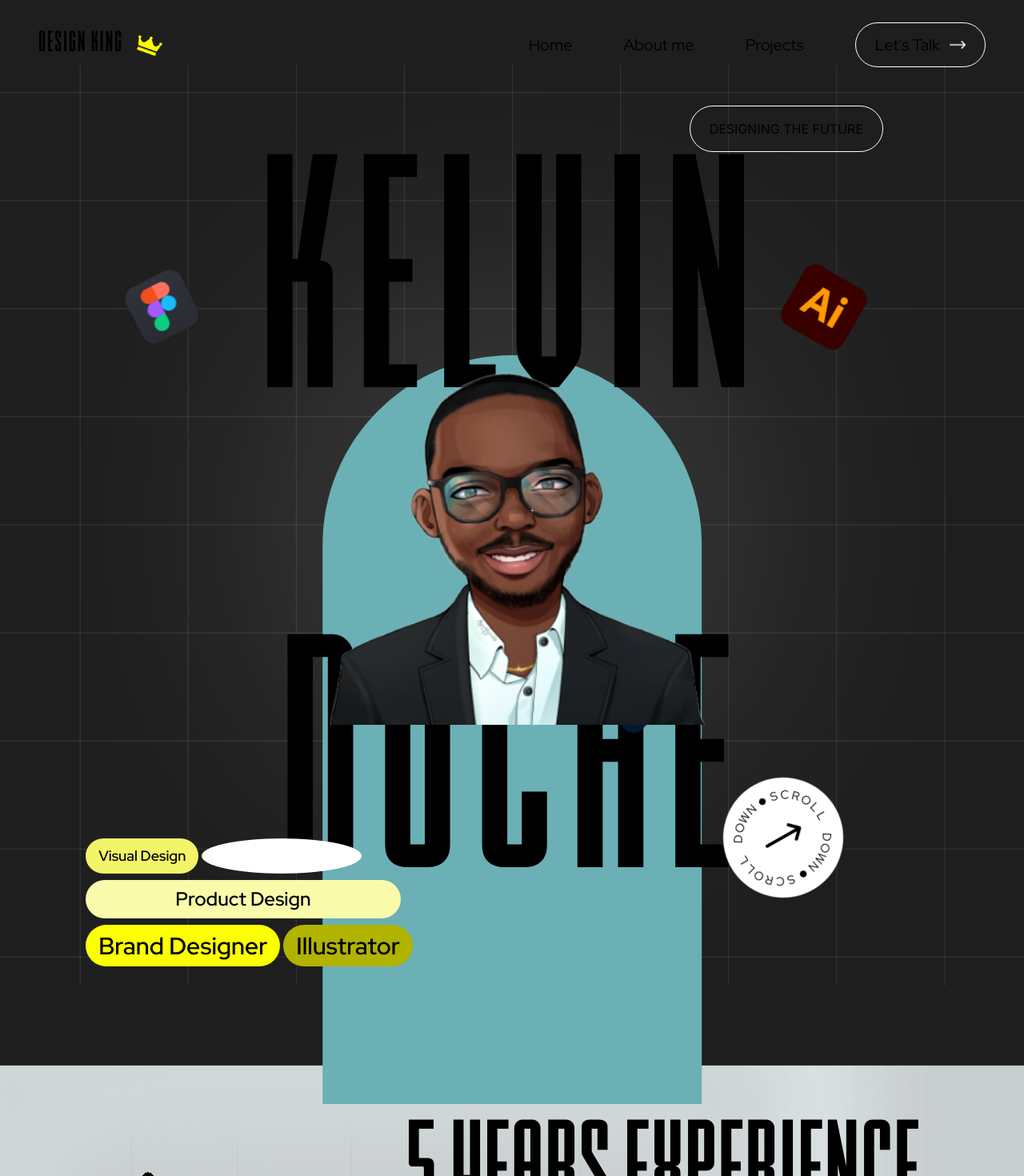
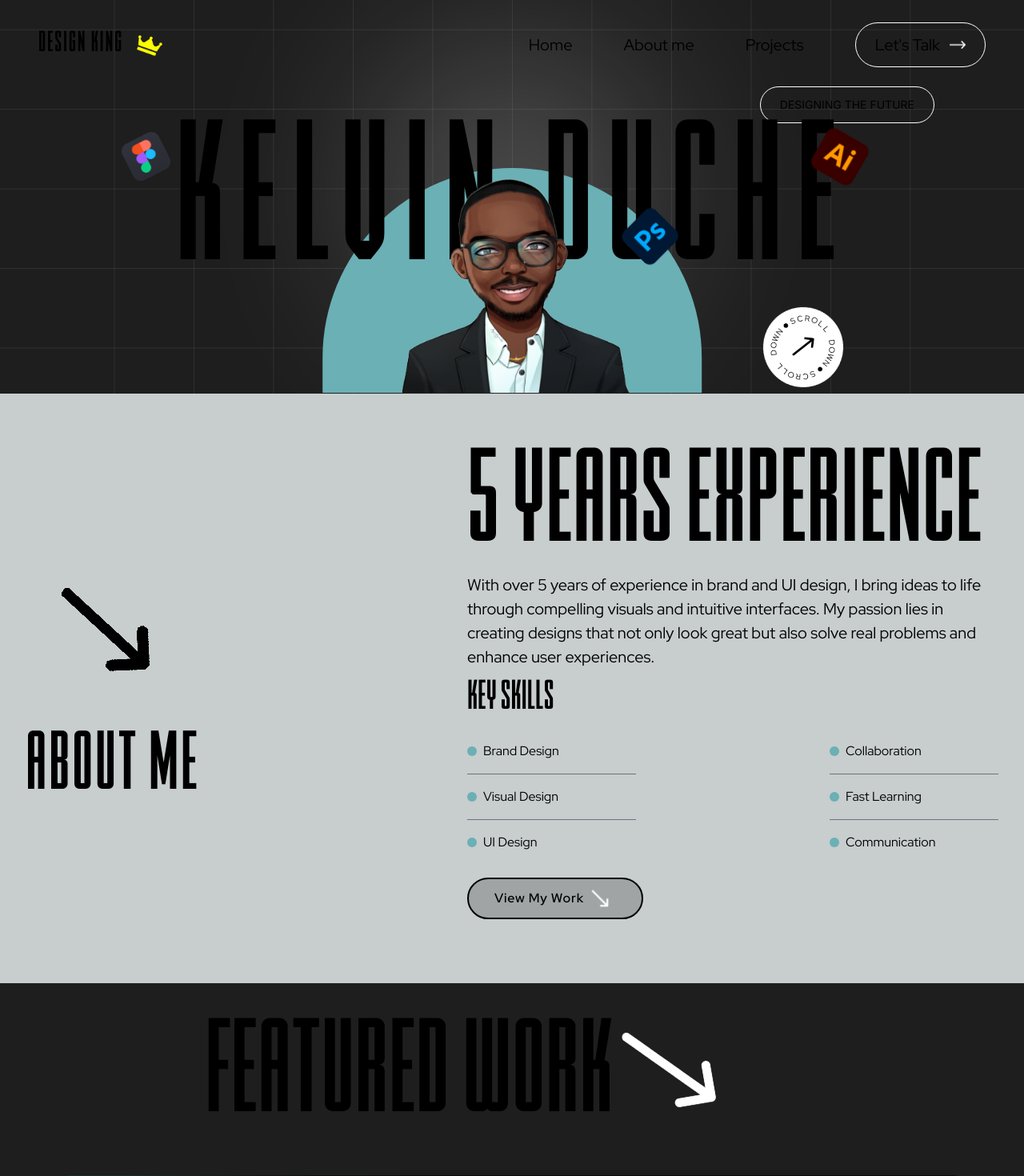
Before and after one commit to DanielEmmanuel1/Kev-Portfolio, a Next.js app: page / in a window 1280 px wide. Shown: the part 20-1490 px from the top of the page at 80% size. Built offline with nearby package versions, Linux system fonts and the light colour scheme.

Commit message:
chore:few tweaks

```diff
--- a/src/app/AboutKev/KevFooter.tsx
+++ b/src/app/AboutKev/KevFooter.tsx
@@ -2,7 +2,7 @@ import Image from "next/image";
 
 const KevFooter = () => {
     return (
-        <footer id="Footer" className="bg-[#ffffff11] rounded-t-full mx-32 pt-28 pb-10 mt-64">
+        <footer id="Footer" className="bg-[#ffffff11] rounded-t-full mx-16  px-16 pt-28 pb-10 mt-64">
             <div>
                 <p className="text-[200px] delirium font-medium text-center">
                     LET&apos;S CONNECT
--- a/src/app/AboutKev/page.tsx
+++ b/src/app/AboutKev/page.tsx
@@ -13,24 +13,24 @@ const AboutKev = () => {
           {/* Left Side Content */}
           <div className="flex flex-col px-12">
             <div className="relative px-4">
-              <p className="delirium font-medium text-[200px]">ABOUT ME</p>
+              <p className="delirium font-medium text-[150px]">ABOUT ME</p>
               <Image
                 src="/images/icon.svg"
-                className="absolute top-[3rem] left-[25.5rem]"
+                className="absolute top-[15%] right-[15%]"
                 height={60}
                 width={23}
                 alt="stuff"
               />
               <Image
                 src="/images/icon.svg"
-                className="absolute top-[13.5rem] left-[0rem] rotate-[180deg]"
+                className="absolute top-[70%] left-[0rem] rotate-[180deg]"
                 height={60}
                 width={23}
                 alt="stuff"
               />
             </div>
             {/* Profile Image Section */}
-            <div>
+            <div className="mt-4">
               <div className="flex gap-16 my-auto">
                 <div className="bg-[#6ab0b5] w-fit rounded-t-full relative bottom-[4rem] left-[-2rem]">
                   <Image
@@ -46,7 +46,7 @@ const AboutKev = () => {
           </div>
           {/* Right Side Content */}
           <div className="w-[65%] leading-loose tracking-wide">
-            <p className="text-[26px] font-light redhat">
+            <p className="text-[20px] font-light redhat">
               Welcome to my portfolio! I&apos;m Duche Kelvin, a freelance Visual
               Designer/UI designer with over 5 years of experience in the
               industry. I specialize in crafting captivating visuals for a
--- a/src/app/about.tsx
+++ b/src/app/about.tsx
@@ -3,17 +3,17 @@ import Head from "next/head";
 
 const About = () => {
   return (
-    <div className="bg-[#C8CDCE] text-black flex justify-between px-28 gap-28 py-16 bg-[url('/images/About.svg')] bg-cover">
+    <div className="bg-[#C8CDCE] flex items-center text-black py-16 px-8">
       <div className="basis-[90%]">
         <div className="">
           <Image
             src="/images/right-arrow-black.svg"
-            width={400}
+            width={200}
             height={200}
             alt="blackarrow"
           />
         </div>
-        <p className="text-[200px] delirium tracking-wide">ABOUT ME</p>
+        <p className="text-[100px] delirium tracking-wide">ABOUT ME</p>
       </div>
 
       <div>
@@ -29,7 +29,7 @@ const About = () => {
 
         <div>
           <p className="delirium text-[50px]">KEY SKILLS</p>
-          <div className="flex justify-between pr-16">
+          <div className="flex justify-between">
             <div>
               <div className="flex items-center gap-2 border-b border-gray-500 pr-24 py-4">
                 <div className="w-3 h-3 bg-[#6AB0B5] rounded-full"></div>
--- a/src/app/feature.tsx
+++ b/src/app/feature.tsx
@@ -2,22 +2,22 @@ import Image from "next/image";
 
 const FeaturedWork = () => {
   return (
-    <div className="flex justify-center items-center min-h-screen">
+    <div className="flex justify-center items-center min-h-screen px-4">
       <div className="w-full h-full">
         <div className="flex items-center ml-60">
-          <p className="delirium text-[200px]">Featured Work</p>
+          <p className="delirium text-[10rem]">Featured Work</p>
           <Image
             src="/images/myarrow.png"
             height={100}
-            width={300}
+            width={200}
             alt="arrow"
             className="rotate-[-10deg] ml-[-30px] mt-[-30px]"
           />
         </div>
         <div className="flex items-center justify-center"></div>
-        <div className="flex flex-col rounded-3xl max-w-[75rem] mx-auto">
-          <div className="bg-[url('/images/honua.png')] bg-contain bg-no-repeat max-w-[75rem] h-[32rem]"></div>
-          <div className="flex justify-between max-w-[75rem] bg-[#1C1C1C] px-12 mt-[-20px] rounded-b-[3rem]">
+        <div className="flex flex-col rounded-3xl max-w-[75rem] mx-auto ">
+          <div className="bg-[url('/images/honua.png')] bg-contain bg-no-repeat max-w-[75rem] h-[32rem] rounded-b-[3rem]"></div>
+          <div className="flex justify-between max-w-[75rem] bg-[#181818] px-12 mt-[-6rem] rounded-b-[3rem] py-3">
             <div className="flex gap-4 items-center">
               <p className="delirium text-[50px]">HONUA</p>
               <p className="redhat bg-opacity-[50%] bg-[#6AB0B5] h-fit px-4 py-1 rounded-full">
--- a/src/app/hero.tsx
+++ b/src/app/hero.tsx
@@ -6,14 +6,14 @@ const HeroSection = () => {
     <div>
       <div className="relative">
         {/* Kelvin Duche text with high z-index */}
-        <div className="text-[25rem] delirium font-medium tracking-[1rem] text-center relative z-30">
+        <div className="text-[15rem] delirium font-medium tracking-[1rem] text-center relative z-30">
           KELVIN DUCHE
           <div className="flex items-end pl-36 py-12 cursor-pointer absolute right-[15%] top-[70%]">
             <Link href="#Footer" className="cursor-pointer">
               <Image
                 src="/images/scroll.png"
                 height={150}
-                width={150}
+                width={100}
                 alt="scroll"
                 className="animate-slow-spin cursor-pointer"
               />
@@ -21,7 +21,7 @@ const HeroSection = () => {
           </div>
 
           {/* stones */}
-          <div className="absolute left-[5%] top-[80%]">
+          {/* <div className="absolute left-[5%] top-[80%]">
             <div className="flex gap-1 py-1">
               <p className=" py-2 rounded-full text-lg bg-[#f3f467] text-black tracking-normal redhat px-4">
                 Visual Design
@@ -45,19 +45,19 @@ const HeroSection = () => {
               </div>
               <div className=" bg-white rounded-full"></div>
             </div>
-          </div>
+          </div> */}
         </div>
 
         {/* Blue background (lower z-index than text) */}
-        <div className="absolute w-[40%] h-[78%] rounded-t-full left-1/2 transform -translate-x-1/2 top-[30%] z-10 bg-[#6ab0b5]">
+        <div className="absolute w-[40%] h-[78%] rounded-t-full left-1/2 transform -translate-x-1/2 top-[35%] z-10 bg-[#6ab0b5]">
           {/* This is the blue background */}
         </div>
 
         {/* Kev Image with the highest z-index */}
-        <div className="absolute left-1/2 transform -translate-x-1/2 top-[30%] z-50">
+        <div className="absolute left-1/2 transform -translate-x-1/2 top-[35%] z-50">
           <Image
             src="/images/kevimage.png"
-            width={600}
+            width={359.5}
             height={100}
             alt="kev"
             className="relative"
@@ -65,7 +65,7 @@ const HeroSection = () => {
         </div>
 
         {/* Designing the Future text */}
-        <p className="border border-white rounded-full w-fit px-6 py-4 absolute top-[3rem] right-[8rem] z-20">
+        <p className="border border-white rounded-full text-sm w-fit px-6 py-3 absolute top-[1.5rem] right-[4rem] z-20">
           DESIGNING THE FUTURE
         </p>
 
@@ -75,21 +75,21 @@ const HeroSection = () => {
             src="/images/figma.png"
             className="absolute top-[20%] left-[8%] z-40"
             height={150}
-            width={120}
+            width={80}
             alt="figma"
           />
           <Image
             src="/images/photoshop.svg"
             className="absolute right-[32%] bottom-[30%] z-40"
             height={150}
-            width={120}
+            width={80}
             alt="photoshop"
           />
           <Image
             src="/images/illustrator.svg"
             className="absolute right-[12%] top-[20%] z-40"
             height={150}
-            width={120}
+            width={80}
             alt="illustrator"
           />
         </div>
--- a/src/app/slider.tsx
+++ b/src/app/slider.tsx
@@ -90,18 +90,18 @@ const CarouselSlider = () => {
   return (
     <div>
       <div>
-        <div className="text-[200px] text-center delirium relative">
+        <div className="text-[200px] text-center delirium relative mb-8">
           <p>RECOMMENDATIONS</p>
           <Image
             src="/images/icon.svg"
-            className="absolute top-[10%] right-[20%]"
+            className="absolute top-[10%] right-[10%]"
             height={80}
             width={30}
             alt="stuff"
           />
           <Image
             src="/images/icon.svg"
-            className="rotate-[180deg] absolute bottom-[10%] left-[20%]"
+            className="rotate-[180deg] absolute bottom-[10%] left-[10%]"
             height={80}
             width={30}
             alt="stuff"
@@ -150,7 +150,7 @@ const CarouselSlider = () => {
 
         <button
           onClick={handlePrevClick}
-          className="absolute left-0 top-1/2 transform -translate-y-1/2 bg-[#1e1e1e] bg-opacity-70 h-[424px] text-white px-3 py-1 rounded-tr-[3rem] rounded-br-[3rem] w-[300px] border-t-2 border-r-2 border-b-2 border-y-[#6AB0B5] border-r-[#6AB0B5] border-l-none shadow-2xl shadow-[#6AB0B5]/80"
+          className="absolute left-0 top-1/2 transform -translate-y-1/2 bg-[#1e1e1e] bg-opacity-70 h-[424px] text-white px-3 py-1 rounded-tr-[3rem] rounded-br-[3rem] w-[200px] border-t-2 border-r-2 border-b-2 border-y-[#6AB0B5] border-r-[#6AB0B5] border-l-none shadow-2xl shadow-[#6AB0B5]/80"
         >
           <Image
             src="/images/Group.svg"
@@ -163,7 +163,7 @@ const CarouselSlider = () => {
 
         <button
           onClick={handleNextClick}
-          className="absolute right-0 top-1/2 transform -translate-y-1/2 bg-[#1e1e1e] bg-opacity-70 h-[424px] text-white px-3 py-1 rounded-l-[3rem] w-[300px] border-t-2 border-l-2 border-b-2 border-y-[#6AB0B5] border-l-[#6AB0B5] border-r-none shadow-2xl shadow-[#6AB0B5]/80"
+          className="absolute right-0 top-1/2 transform -translate-y-1/2 bg-[#1e1e1e] bg-opacity-70 h-[424px] text-white px-3 py-1 rounded-l-[3rem] w-[200px] border-t-2 border-l-2 border-b-2 border-y-[#6AB0B5] border-l-[#6AB0B5] border-r-none shadow-2xl shadow-[#6AB0B5]/80"
         >
           <Image
             src="/images/Group.svg"
```
Also changed, not shown: public/images/stuff.svg (added).
